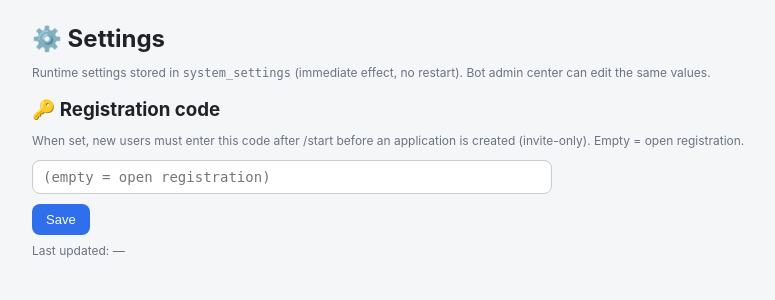
After one commit to smthdagg/archivebot-tg, a FastAPI app: template app/admin/templates/settings.html in a window 1280 px wide. The commit adds this page. Shown: the top 300 px of the page, without its empty margins (74-849 px from the left). Run offline with FastAPI, Linux system fonts and the light colour scheme; the template is opened without the code that fills it, so the values that code supplies are empty.

Commit message:
feat: 申请暗号运行时管理——Bot 管理中心 + Web Admin 设置页
- 暗号存储迁移 system_settings（DB 优先、env 兜底），运行时修改即时生效
- Bot 管理中心新增 🔑 申请暗号：查看/修改（FSM 输入，/cancel 取消）
- Web Admin 新增 Settings 页（GET/POST /admin/settings，含 CSRF/审计）
- services 增 get_setting/set_setting/get_registration_code

```diff
--- a/app/admin/routes.py
+++ b/app/admin/routes.py
@@ -12,7 +12,7 @@ from app.admin.csrf import csrf_guard, generate_csrf_token, set_csrf_on_response
 from app.admin.ratelimit import login_throttle
 from app.database.database import SessionLocal
 from app.database.enums import AuditAction
-from app.database.models import AuditLog, Task, User
+from app.database.models import AuditLog, SystemSetting, Task, User
 from app.database.services import audit
 from app.storage.manager import get_storage
 from app.tasks.queue import queue_stats
@@ -206,6 +206,45 @@ def _cookie_banner() -> str | None:
     return None
 
 
+@router.get("/settings", response_class=HTMLResponse)
+@login_required
+async def settings_page(request: Request):
+
+    db = SessionLocal()
+    try:
+        row = db.get(SystemSetting, "registration_code")
+        code = (row.value if row else "") or ""
+        return _render(request, "settings.html", page="settings",
+                       registration_code=code,
+                       regcode_updated=row.updated_at.strftime("%Y-%m-%d %H:%M") if row and row.updated_at else None,
+                       regcode_updated_by=row.updated_by if row else None,
+                       saved=False)
+    finally:
+        db.close()
+
+
+@router.post("/settings/registration-code")
+@login_required
+async def settings_save_regcode(request: Request, _: None = Depends(csrf_guard)):
+    from app.database.services import set_setting
+
+    form = await request.form()
+    code = str(form.get("registration_code") or "").strip()[:64]
+    db = SessionLocal()
+    try:
+        # 单账号 Session（无具体管理员 ID），updated_by 置空
+        set_setting(db, "registration_code", code, operator_user_id=None)
+        db.commit()
+        row = db.get(SystemSetting, "registration_code")
+        return _render(request, "settings.html", page="settings",
+                       registration_code=code,
+                       regcode_updated=row.updated_at.strftime("%Y-%m-%d %H:%M") if row and row.updated_at else None,
+                       regcode_updated_by=row.updated_by if row else None,
+                       saved=True)
+    finally:
+        db.close()
+
+
 @router.get("/cookies", response_class=HTMLResponse)
 @login_required
 async def cookies_page(request: Request):
--- a/app/admin/templates/base.html
+++ b/app/admin/templates/base.html
@@ -44,6 +44,7 @@
         <a href="/admin/tasks" class="{{ 'active' if page=='tasks' }}">Tasks</a>
         <a href="/admin/cookies" class="{{ 'active' if page=='cookies' }}">Cookies</a>
         <a href="/admin/logs" class="{{ 'active' if page=='logs' }}">Logs</a>
+        <a href="/admin/settings" class="{{ 'active' if page=='settings' }}">Settings</a>
         <a href="/admin/logout">Logout</a>
       </nav>
     </header>
--- /dev/null
+++ b/app/admin/templates/settings.html
@@ -0,0 +1,20 @@
+{% extends "base.html" %}
+{% block title %}Settings · ArchiveBOT Admin{% endblock %}
+{% block content %}
+<h2 style="margin:0 0 8px">⚙️ Settings</h2>
+<p class="muted">Runtime settings stored in <code>system_settings</code> (immediate effect, no restart). Bot admin center can edit the same values.</p>
+
+{% if saved %}
+<div style="background:#e6f6e6;border:1px solid #9fd89f;border-radius:8px;padding:10px 14px;margin:12px 0;color:#1c6b1c">✅ Saved</div>
+{% endif %}
+
+<h3 style="margin:18px 0 6px">🔑 Registration code</h3>
+<p class="muted">When set, new users must enter this code after /start before an application is created (invite-only). Empty = open registration.</p>
+<form method="post" action="/admin/settings/registration-code" style="max-width:520px">
+  <input type="hidden" name="csrf_token" value="{{ csrf_token }}">
+  <input type="text" name="registration_code" value="{{ registration_code }}" placeholder="(empty = open registration)"
+         style="width:100%;padding:8px 10px;border:1px solid #ccc;border-radius:8px;font-family:monospace">
+  <button type="submit" class="btn" style="margin-top:10px">Save</button>
+</form>
+<p class="muted" style="margin-top:8px">Last updated: {{ regcode_updated or "—" }}{% if regcode_updated_by %} · by user #{{ regcode_updated_by }}{% endif %}</p>
+{% endblock %}
--- a/app/bot/i18n/locales/en-US/messages.json
+++ b/app/bot/i18n/locales/en-US/messages.json
@@ -114,5 +114,9 @@
   "error.concurrency_limit": "You have tasks in progress, please try again later",
   "user.enter_code": "🔐 This bot is invite-only.\n\nPlease enter the registration code (ask the admin):\nSend /cancel to abort.",
   "user.code_invalid": "❌ Incorrect code, please try again (send /cancel to abort).",
-  "user.reg_cancelled": "Application cancelled. Send /start to restart."
+  "user.reg_cancelled": "Application cancelled. Send /start to restart.",
+  "admin.regcode": "🔑 Registration Code",
+  "admin.regcode.view": "🔑 Registration code: {code}\n\nNew users must enter this code after /start to apply.\nEmpty = open registration.\n\n[✏️ Edit]",
+  "admin.regcode.edit": "✏️ Send the new registration code:\nSend /cancel to keep current.",
+  "admin.regcode.saved": "✅ Registration code updated to: {code}"
 }
--- a/app/bot/i18n/locales/zh-CN/messages.json
+++ b/app/bot/i18n/locales/zh-CN/messages.json
@@ -114,5 +114,9 @@
   "error.concurrency_limit": "有任务正在处理，请稍后再试 / You have tasks in progress, please try again later",
   "user.enter_code": "🔐 本站采用邀请制。\n\n请输入申请暗号（向管理员获取）：\n发送 /cancel 可取消。",
   "user.code_invalid": "❌ 暗号不正确，请重新输入（发送 /cancel 可取消）。",
-  "user.reg_cancelled": "已取消申请。如需继续，请重新发送 /start。"
+  "user.reg_cancelled": "已取消申请。如需继续，请重新发送 /start。",
+  "admin.regcode": "🔑 申请暗号",
+  "admin.regcode.view": "🔑 申请暗号：{code}\n\n新用户 /start 后需输入此暗号才会创建申请。\n留空表示开放申请。\n\n[✏️ 修改暗号]",
+  "admin.regcode.edit": "✏️ 请直接发送新的申请暗号：\n发送 /cancel 取消（保持不变）。",
+  "admin.regcode.saved": "✅ 申请暗号已更新为：{code}"
 }
--- a/app/bot/keyboards/__init__.py
+++ b/app/bot/keyboards/__init__.py
@@ -56,6 +56,7 @@ def admin_menu(lang: str) -> InlineKeyboardMarkup:
             [InlineKeyboardButton(text=t(lang, "admin.tasks"), callback_data="adm:tasks")],
             [InlineKeyboardButton(text=t(lang, "admin.status"), callback_data="adm:status")],
             [InlineKeyboardButton(text=t(lang, "admin.logs"), callback_data="adm:logs")],
+            [InlineKeyboardButton(text=t(lang, "admin.regcode"), callback_data="adm:regcode")],
             [InlineKeyboardButton(text=t(lang, "action.back"), callback_data="menu")],
         ]
     )
```
Also changed, not shown: app/bot/handlers/admin.py (+84 -1 lines), app/bot/handlers/start.py (+4 -5 lines), app/database/services.py (+33 -1 lines), tests/test_bot_handlers.py (+12 -15 lines).
